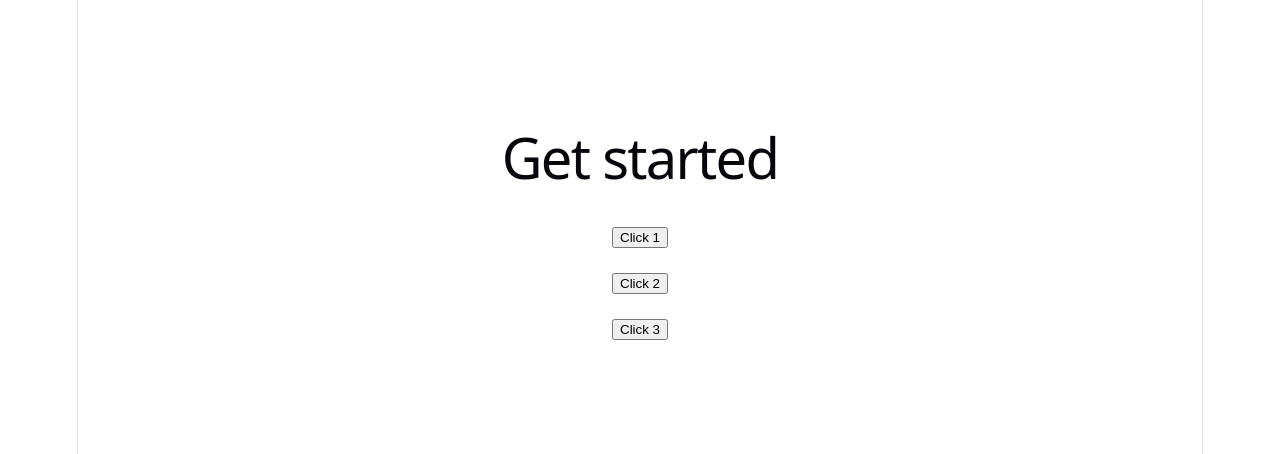
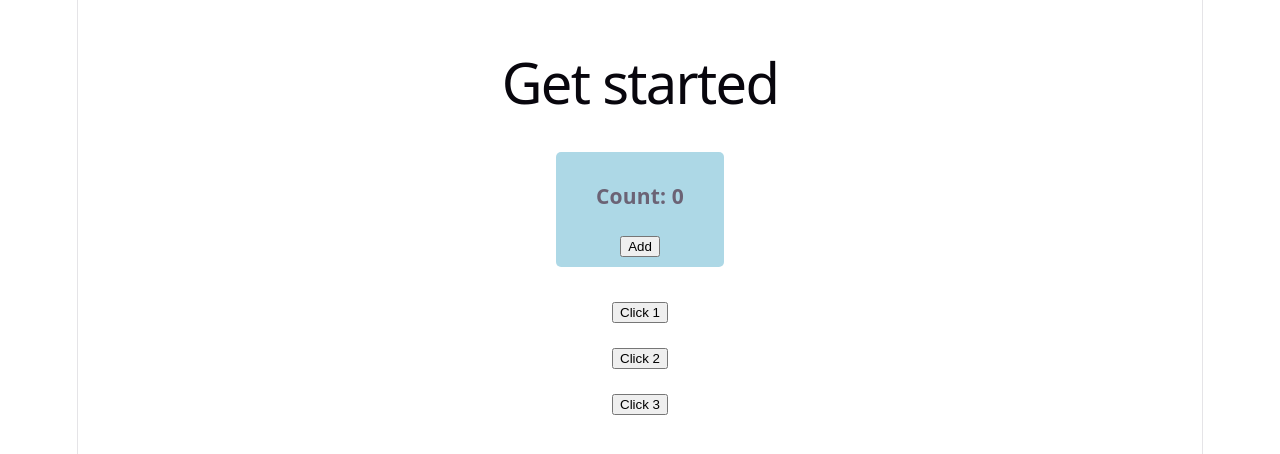
Before and after one commit to Morshedul-developer/react-core-concepts, a React (Vite) app: page / in a window 1280 px wide. Shown: the part 174-628 px from the top of the page. Built offline with nearby package versions, Linux system fonts and the light colour scheme.

Commit message:
explored the usage of useState hook

```diff
--- a/src/App.jsx
+++ b/src/App.jsx
@@ -1,4 +1,5 @@
 import './App.css'
+import Count from './Count'
 
 function App() {
 
@@ -13,6 +14,7 @@ function App() {
     <>
       <section id="center">
           <h1>Get started</h1>
+          <Count></Count>
           <button onClick={handleClick}>Click 1</button>
           <button onClick={handleClick2}>Click 2</button>
           <button onClick={() => alert('Button 3 clicked!')}>Click 3</button>
--- /dev/null
+++ b/src/Count.jsx
@@ -0,0 +1,25 @@
+import { useState } from "react";
+
+const Count = () => {
+    const [count, setCount] = useState(0);
+
+    const handleAdd = () => {
+        setCount(count + 1);
+    }
+
+    const design = {
+        padding: '10px 40px',
+        backgroundColor: 'lightblue',
+        borderRadius: '5px',
+        display: 'inline-block',
+        marginBottom: '10px'
+    }
+    return (
+        <div style={design}>
+            <h3>Count: {count}</h3>
+            <button onClick={handleAdd}>Add</button>
+        </div>
+    );
+};
+
+export default Count;
```
